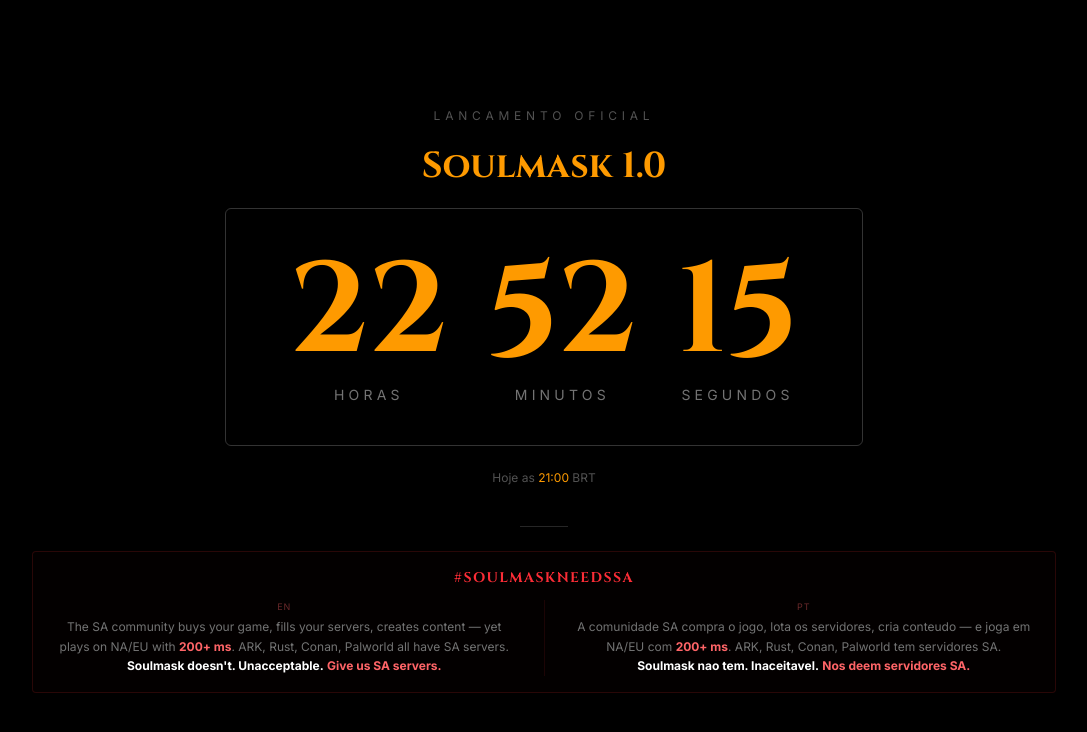
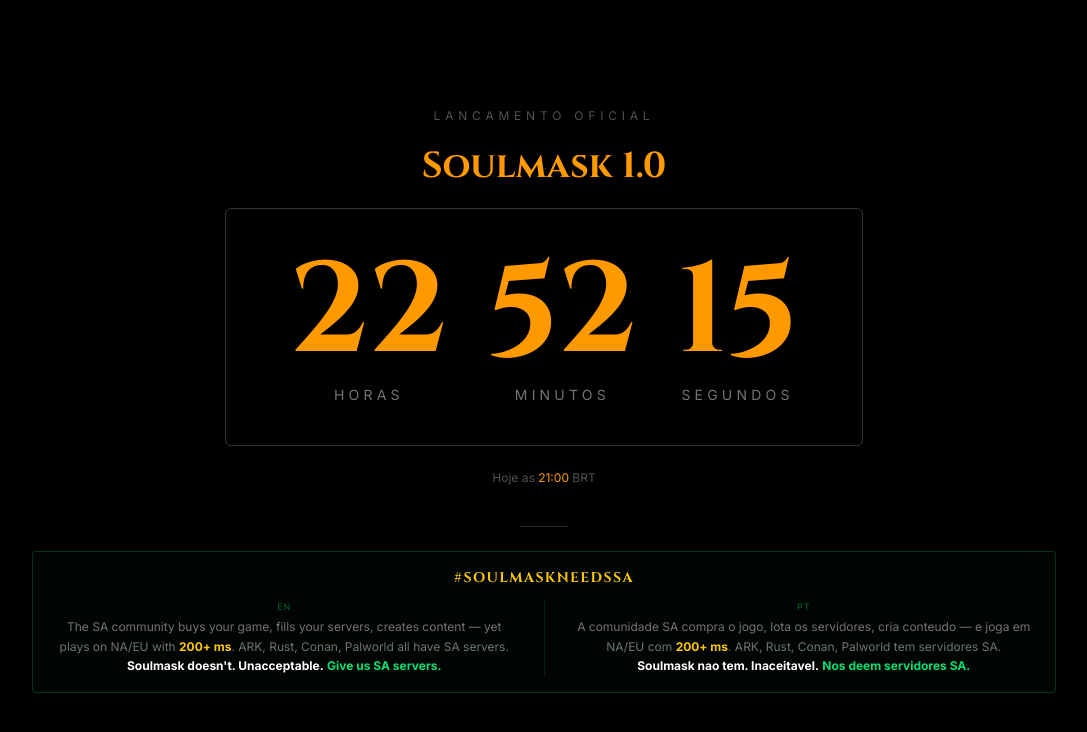
Before and after one commit to Pweg0/soulmaks-fandon, a Next.js app: page / in a window 1280 px wide. Shown: the top 732 px of the page, without its empty margins (96-1183 px from the left). Built offline with nearby package versions, Linux system fonts and the light colour scheme.

Commit message:
fix: protest section with Brazil flag colors (green border, yellow title, green accents)

```diff
--- a/src/app/page.tsx
+++ b/src/app/page.tsx
@@ -33,9 +33,9 @@
         <div className="w-12 h-px bg-neutral-800 mt-4" />
 
         {/* Protest — wide and compact */}
-        <div className="w-full max-w-5xl border border-red-900/30 bg-red-950/5 rounded px-6 py-4 space-y-3">
+        <div className="w-full max-w-5xl border border-green-700/40 bg-green-950/10 rounded px-6 py-4 space-y-3">
           <p
-            className="text-sm font-bold text-red-500 text-center uppercase tracking-widest"
+            className="text-sm font-bold text-yellow-400 text-center uppercase tracking-widest"
             style={{ fontFamily: "var(--font-cinzel), Georgia, serif" }}
           >
             #SoulmaskNeedsSA
@@ -44,19 +44,19 @@
           <div className="flex flex-col md:flex-row gap-4 md:gap-8">
             {/* English */}
             <div className="flex-1 space-y-1">
-              <p className="text-[9px] text-red-400/40 uppercase tracking-widest">EN</p>
+              <p className="text-[9px] text-green-500/50 uppercase tracking-widest">EN</p>
               <p className="text-xs text-neutral-500 leading-relaxed">
-                The SA community buys your game, fills your servers, creates content — yet plays on NA/EU with <span className="text-red-400 font-bold">200+ ms</span>. ARK, Rust, Conan, Palworld all have SA servers. <strong className="text-white">Soulmask doesn&apos;t. Unacceptable.</strong> <span className="text-red-400 font-bold">Give us SA servers.</span>
+                The SA community buys your game, fills your servers, creates content — yet plays on NA/EU with <span className="text-yellow-400 font-bold">200+ ms</span>. ARK, Rust, Conan, Palworld all have SA servers. <strong className="text-white">Soulmask doesn&apos;t. Unacceptable.</strong> <span className="text-green-400 font-bold">Give us SA servers.</span>
               </p>
             </div>
 
-            <div className="hidden md:block w-px bg-red-900/20" />
+            <div className="hidden md:block w-px bg-green-800/30" />
 
             {/* Portuguese */}
             <div className="flex-1 space-y-1">
-              <p className="text-[9px] text-red-400/40 uppercase tracking-widest">PT</p>
+              <p className="text-[9px] text-green-500/50 uppercase tracking-widest">PT</p>
               <p className="text-xs text-neutral-500 leading-relaxed">
-                A comunidade SA compra o jogo, lota os servidores, cria conteudo — e joga em NA/EU com <span className="text-red-400 font-bold">200+ ms</span>. ARK, Rust, Conan, Palworld tem servidores SA. <strong className="text-white">Soulmask nao tem. Inaceitavel.</strong> <span className="text-red-400 font-bold">Nos deem servidores SA.</span>
+                A comunidade SA compra o jogo, lota os servidores, cria conteudo — e joga em NA/EU com <span className="text-yellow-400 font-bold">200+ ms</span>. ARK, Rust, Conan, Palworld tem servidores SA. <strong className="text-white">Soulmask nao tem. Inaceitavel.</strong> <span className="text-green-400 font-bold">Nos deem servidores SA.</span>
               </p>
             </div>
           </div>
```
